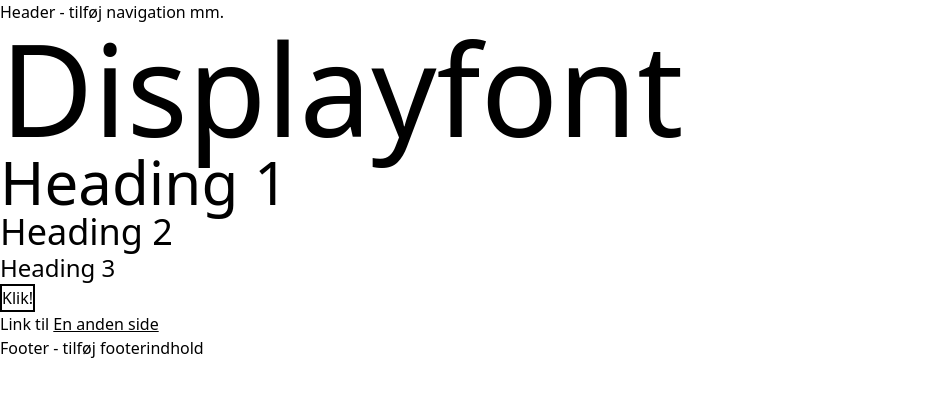
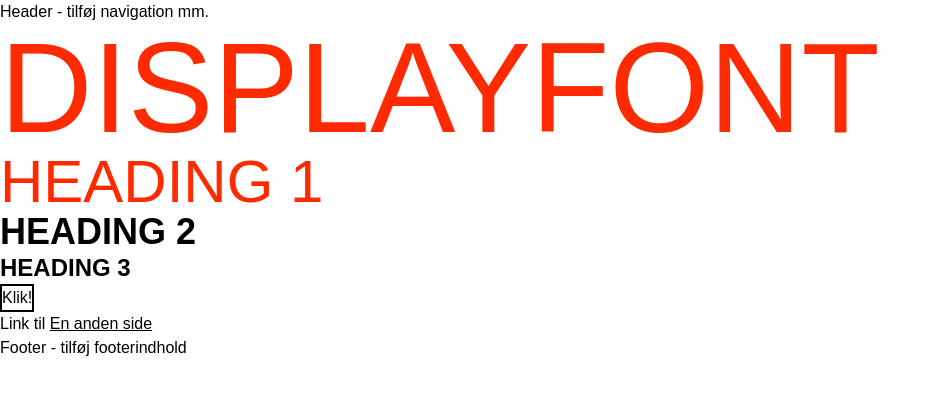
Before and after one commit to sofiaweng/scrollytelling, an Astro site: page / in a window 1280 px wide. Shown: the whole page, without its empty margins (0-940 px from the left). Built offline with nearby package versions, Linux system fonts and the light colour scheme; Astro itself is replaced by a stand-in of ours; a web font is replaced by a local one.

Commit message:
font family

```diff
--- a/src/styles/tailwind.css
+++ b/src/styles/tailwind.css
@@ -18,12 +18,17 @@
 
   html {
     scroll-behavior: smooth;
+    font-family: "articulat-cf", sans-serif;
+    font-weight: 500;
+    font-style: normal;
   }
 
   /*-------- desktop font sizes------------- */
 
   .desk-display-font {
     @apply text-9xl;
+    font-family: "podium-soft-variable", sans-serif;
+    font-variation-settings: "wdth" 100;
   }
   /*
   h1 {
@@ -35,10 +40,24 @@
   h3 {
     @apply text-2xl;
   } */
-
+  h1 {
+    font-family: "podium-soft-variable", sans-serif;
+    font-variation-settings: "wdth" 100;
+    @apply uppercase;
+    @apply text-customRed;
+  }
+  h2,
+  h3 {
+    font-family: "oswald", sans-serif;
+    font-weight: 900;
+    font-style: normal;
+    @apply uppercase;
+  }
   /*--------- mobile font sizes------------ */
 
   .mobile-display-font {
+    font-family: "podium-soft-variable", sans-serif;
+    font-variation-settings: "wdth" 100;
     @apply text-6xl;
   }
   /*
```
